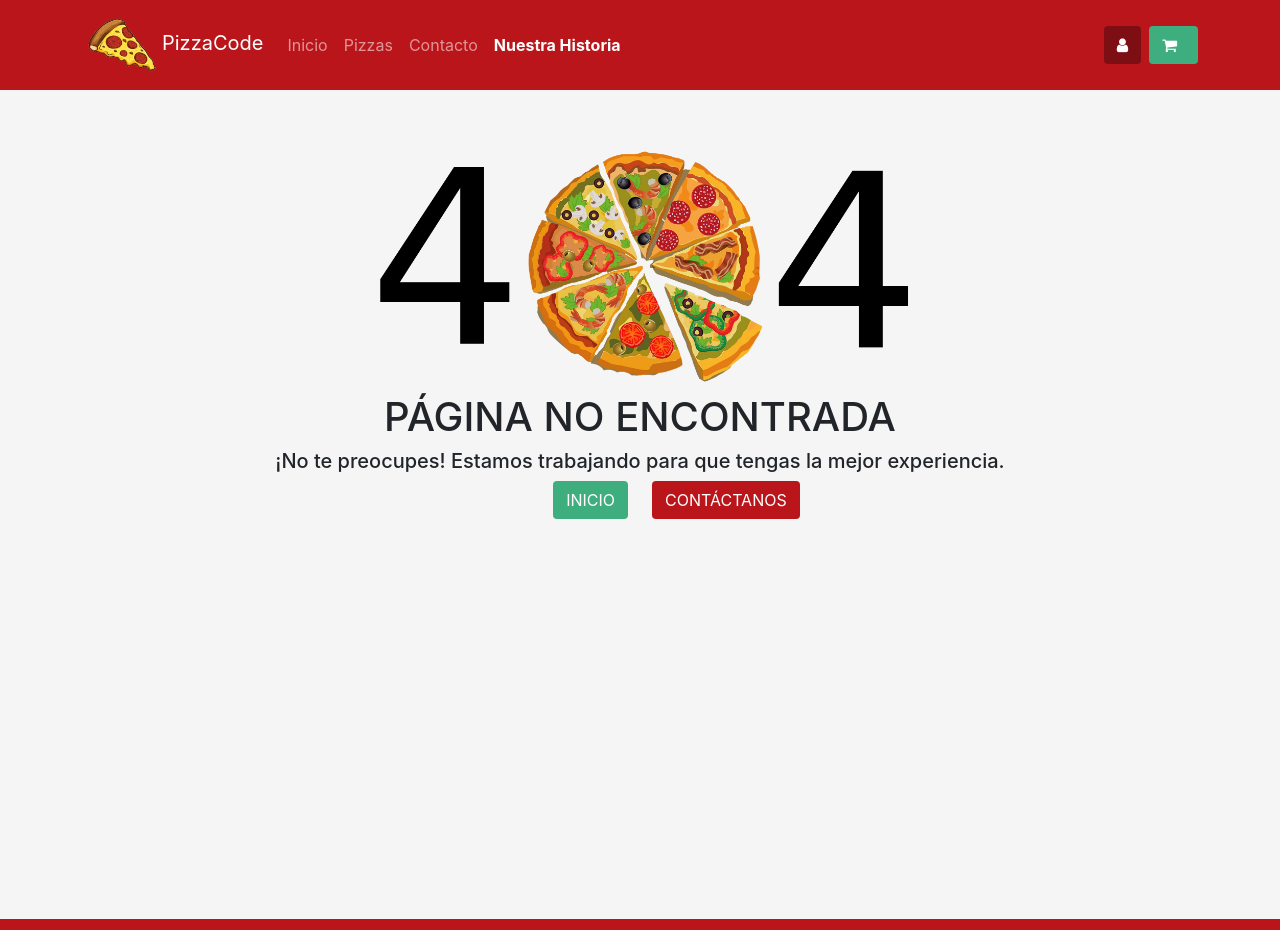
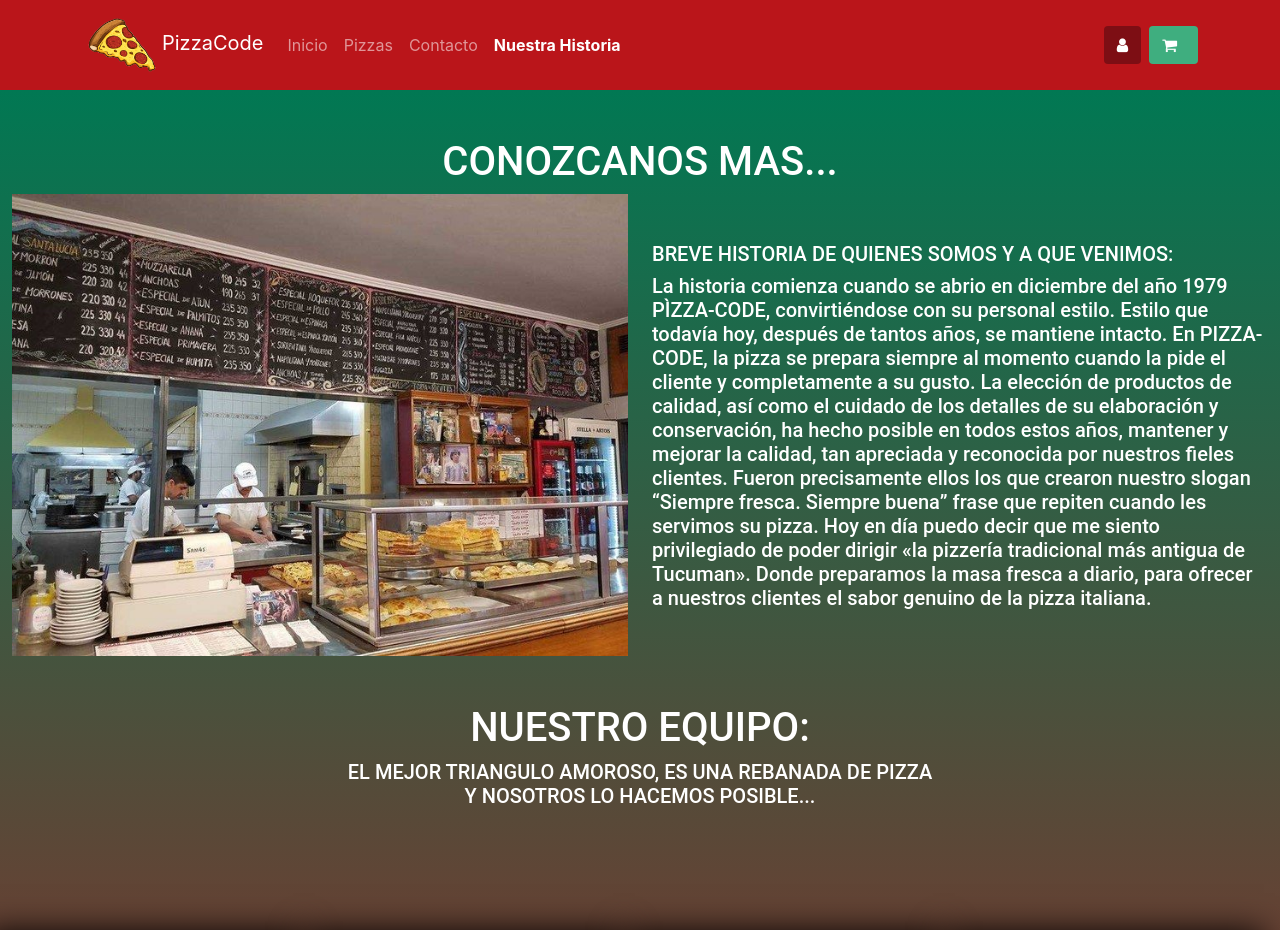
Before and after one commit to nicocortes/pizza-code, a React (Create React App) app: page /nuestrahistoria in a window 1280 px wide. Shown: the top 930 px of the page. Built offline with nearby package versions, Linux system fonts and the light colour scheme; grey boxes are pictures that could not be loaded.

Commit message:
agregando nuestra historia

```diff
--- a/src/App.jsx
+++ b/src/App.jsx
@@ -9,6 +9,7 @@ import PizzaFooter from "./components/PizzaFooter";
 import CartContext from "./components/CartContext";
 import MiCuenta from "./pages/MiCuenta";
 import Error404 from "./pages/Error404";
+import Nosotros from "./components/nosotros";
 
 const App = () => {
 	const changuito = JSON.parse(localStorage.getItem("cart")) || {
@@ -30,6 +31,7 @@ const App = () => {
 					<Route exact path="/shop" component={Shop} />
 					<Route exact path="/micuenta" component={MiCuenta} />
 					<Route exact path="/carrito" component={Carrito} />
+					<Route exact path="/nuestrahistoria" component={Nosotros}/>
 					<Route component={Error404} />
 				</Switch>
 				<PizzaFooter />
--- /dev/null
+++ b/src/components/nosotros.jsx
@@ -0,0 +1,92 @@
+import React from "react";
+import {Card} from "react-bootstrap";
+import image1 from "../assets/image1.jpg"
+import { Link } from "react-router-dom";
+
+
+const Nosotros =()=>{
+    return(
+
+        <div id="bg-2" className="container-fluid container-full-width">
+                <div className="row d-flex justify-content-center align-items-center font-weight-bold flex-column text-center">
+                   <div className="col">
+                       <h1 className="text-uppercase font-weight-bold mt-5">conozcanos mas...</h1>
+                   </div>
+                </div>
+                <div className="row">
+                    <div className="col-12 col-md-12 col-lg-6 d-flex justify-content-center">
+                        <img className="img-fluid" src={image1} alt="imagen de la pizzeria" />
+                    </div>
+                    <div className="col-12 col-md-12 col-lg-6 align-items-center">
+                        <h5 className="text-uppercase font-weight-bold mt-5">Breve historia de quienes somos y a que venimos:</h5>
+                        <h5>La historia comienza cuando se abrio en diciembre del año 1979 PÌZZA-CODE, convirtiéndose con su personal estilo.
+                        Estilo que todavía hoy, después de tantos años, se mantiene intacto.
+                        En PIZZA-CODE, la pizza se prepara siempre al momento cuando la pide el cliente y completamente a su gusto.
+                        La elección de productos de calidad, así como el cuidado de los detalles de su elaboración y conservación, ha hecho posible en todos estos años, mantener y mejorar la calidad, tan apreciada y reconocida por nuestros fieles clientes.
+                        Fueron precisamente ellos los que crearon nuestro slogan “Siempre fresca. Siempre buena” frase que repiten cuando les servimos su pizza.
+                        Hoy en día puedo decir que me siento privilegiado de poder dirigir «la pizzería tradicional más antigua de Tucuman». Donde preparamos la masa fresca a diario, para ofrecer a nuestros clientes el sabor genuino de la pizza italiana.</h5>
+                    </div>
+                </div>
+            <div
+                id="overlay"
+                className="row d-flex justify-content-center align-items-center font-weight-bold container-presentation flex-column text-center">
+                <h1 className="text-uppercase font-weight-bold mt-5">Nuestro equipo:</h1>
+                <h5 className="text-uppercase font-weight-light">El mejor triangulo amoroso, es una rebanada de pizza <p>Y nosotros lo hacemos posible...</p></h5>
+            </div>
+        <div className="row d-flex justify-content-center align-items-center flex-wrap ">
+                <div className=" card-perfil col ">
+                    <Card style={{ width: '15rem' }}>
+                        <Card.Img variant="top" src="https://i.pinimg.com/474x/64/56/8b/64568b065c1ea66a9ff1cbdee5ee8661.jpg"/>
+                        <Card.Body>
+                            <Card.Title>Laura Bono</Card.Title>
+                            <Link to="*" className="me-3">
+						<i className="fa fa-2x fa-facebook text-white"></i>
+					</Link>
+					<Link to="*" className="me-3">
+						<i className="fa fa-2x fa-twitter text-white"></i>
+					</Link>
+					<Link to="*">
+						<i className="fa fa-2x fa-instagram text-white"></i>
+					</Link>
+                        </Card.Body>
+                    </Card>
+                </div>
+                <div className="card-perfil col">
+                    <Card style={{ width: '15rem' }}>
+                        <Card.Img variant="top" src="https://bootdey.com/img/Content/avatar/avatar6.png"/>
+                        <Card.Body>
+                            <Card.Title>Roberto Villafañe</Card.Title>
+                        </Card.Body>
+                    </Card>
+                </div>
+                <div className=" card-perfil col">
+                    <Card  style={{ width: '15rem' }}>
+                        <Card.Img variant="top" src= "https://encrypted-tbn0.gstatic.com/images?q=tbn:ANd9GcSvR2EmeDnAttbXXbBr_HtCX1qjGmUoSlP1_Q&usqp=CAU"/>
+                        <Card.Body>
+                        <Card.Title>Nicolas Cortez</Card.Title>
+                        </Card.Body>
+                    </Card>
+                </div>
+                <div className=" card-perfil col">
+                    <Card style={{ width: '15rem' }}>
+                        <Card.Img variant="top" src="https://bootdey.com/img/Content/avatar/avatar1.png" />
+                        <Card.Body>
+                        <Card.Title>Ricardo Gauna</Card.Title>
+                        </Card.Body>
+                    </Card>
+                </div>
+                <div className="card-perfil  col" >
+                    <Card  style={{ width: '15rem' }}>
+                        <Card.Img variant="top" src="https://encrypted-tbn0.gstatic.com/images?q=tbn:ANd9GcSSXvLk_eVcmAf2YQKIz7z1ftVLvpzKAxgCcQ&usqp=CAU" />
+                        <Card.Body>
+                        <Card.Title>Nataly Gutierrez</Card.Title>
+                        </Card.Body>
+                    </Card>
+                </div>
+            </div>
+
+
+     </div>
+    )
+};
+export default Nosotros;
--- a/src/index.css
+++ b/src/index.css
@@ -152,3 +152,40 @@ footer {
 		height: 200px;
 	}
 }
+
+
+/*NOSOTROS*/
+.container-full-width{
+	background: rgb(186,21,26);
+	background: linear-gradient(0deg, rgba(186,21,26,1) 0%, rgba(1,120,83,1) 100%);
+	/*height: 100vh;*/
+	/*width: 100vw;*/
+	color:white;
+	font-family: 'Roboto', sans-serif;
+	}
+
+	.img-text{
+	  margin-top: 50px;
+	}
+
+	.card-perfil{
+	  display: flex;
+	  transition: 0.4s ease-out;
+	  position:relative;
+	  left: 0px;
+	  box-shadow: -1rem 0 2rem #000;
+	  height:350px;
+	  width: 260px;
+	}
+
+	.card-perfil:hover {
+	  transform: translateY(-20px);
+	  transition: 0.4s ease-out;
+	  background:#3fae7f;
+	  color:#3fae7f;
+	}
+
+	.container-presentation{
+	  color:white;
+	  margin-bottom: 100px;
+	}
```
Also changed, not shown: src/assets/image1.jpg (added), 1 other file (tests, documents, lock files or other folders).
